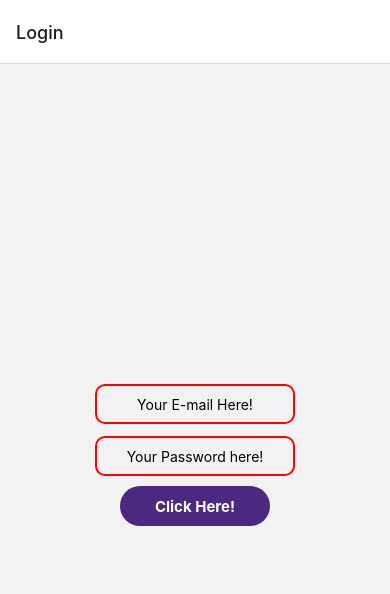
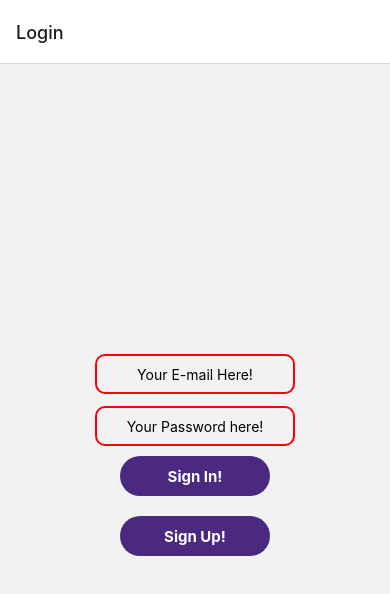
Before and after one commit to maheddev/React-Native-Cli, a React Native app: screen /Login in a window 390 px wide. Shown: the top 594 px of the page. Built offline with nearby package versions, Linux system fonts and the light colour scheme.

Commit message:
Added SignUp

```diff
--- a/src/Login.js
+++ b/src/Login.js
@@ -19,6 +19,25 @@ const Login = () => {
     pass: password,
   };
   const LoginButtonPressed = () => {
+    auth()
+      .signInWithEmailAndPassword(email, password)
+      .then(() => {
+        console.log('User account created & signed in!');
+      })
+      .catch(error => {
+        if (error.code === 'auth/email-already-in-use') {
+          console.log('That email address is already in use!');
+        }
+
+        if (error.code === 'auth/invalid-email') {
+          console.log('That email address is invalid!');
+        }
+
+        console.error(error);
+      });
+  };
+
+  const SignUpButtonPressed = () => {
     auth()
       .createUserWithEmailAndPassword(email, password)
       .then(() => {
@@ -51,7 +70,10 @@ const Login = () => {
         onChangeText={pass => setPassword(pass)}
       />
       <TouchableOpacity onPress={LoginButtonPressed} style={styles.Pressable}>
-        <Text style={styles.PressableText}>Click Here!</Text>
+        <Text style={styles.PressableText}>Sign In!</Text>
+      </TouchableOpacity>
+      <TouchableOpacity onPress={SignUpButtonPressed} style={styles.Pressable}>
+        <Text style={styles.PressableText}>Sign Up!</Text>
       </TouchableOpacity>
     </View>
   );
```
Also changed, not shown: 33 other files (tests, documents, lock files or other folders).
